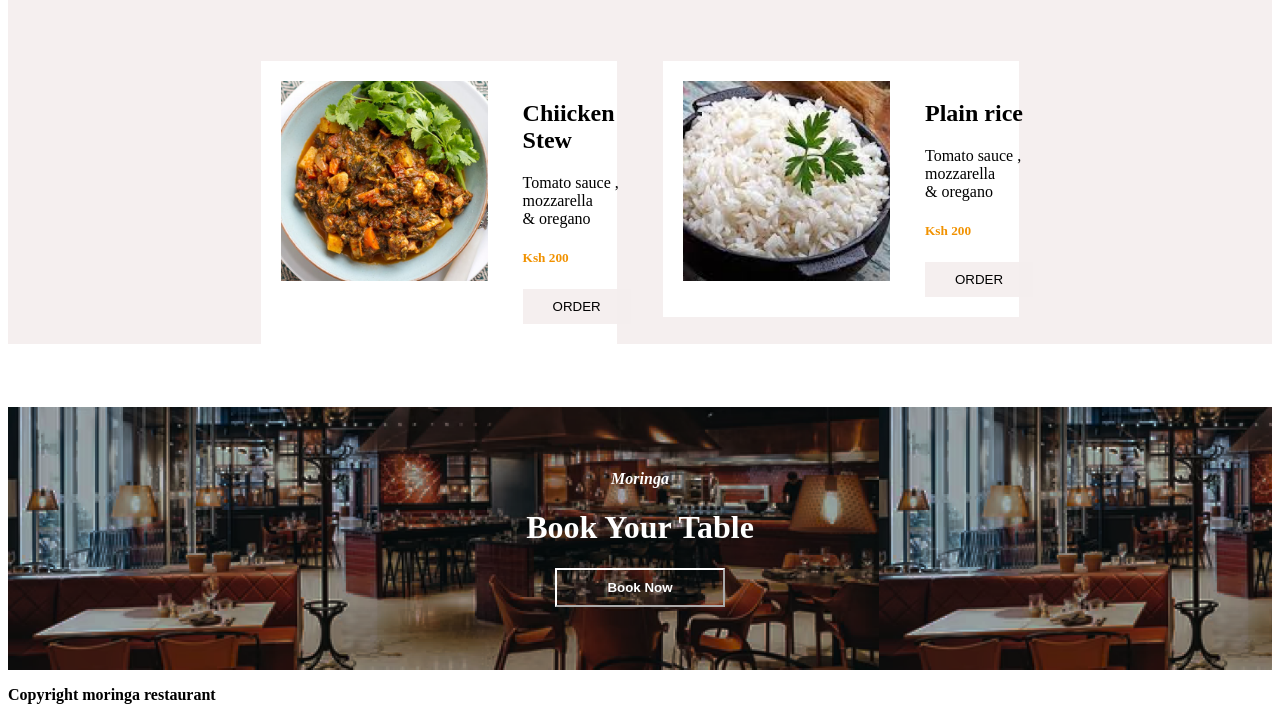
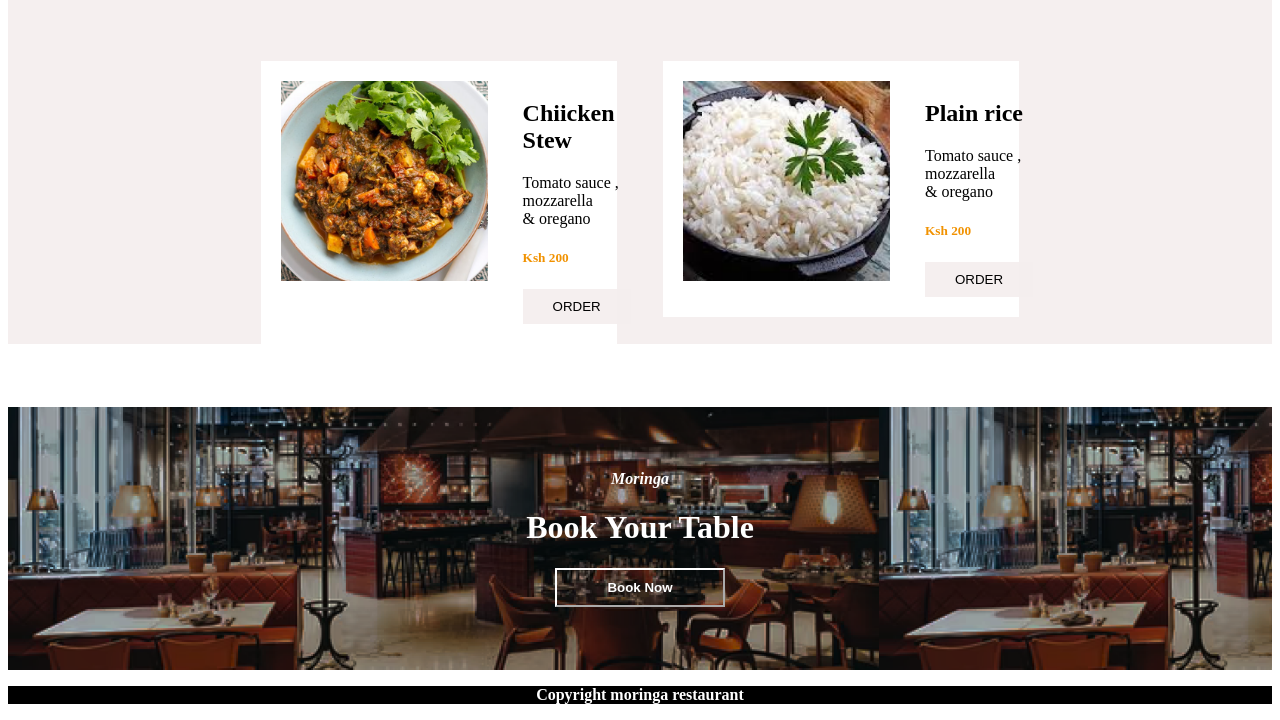
Before and after one commit to wabwile-Memory/traditional-restaurant, a plain HTML site: page index.html in a window 1280 px wide. Shown: the part 1834-2554 px from the top of the page. Drawn offline with Linux system fonts and the light colour scheme.

Commit message:
style elements in sixth div

```diff
--- a/index.css
+++ b/index.css
@@ -191,3 +191,10 @@ li {
     background-color: transparent;
     padding: 10px 50px 10px 50px;
 }
+.sixthdiv{
+    background-color: black;
+}
+.sixthdiv>p{
+    text-align: center;
+    color: white;
+}
```
